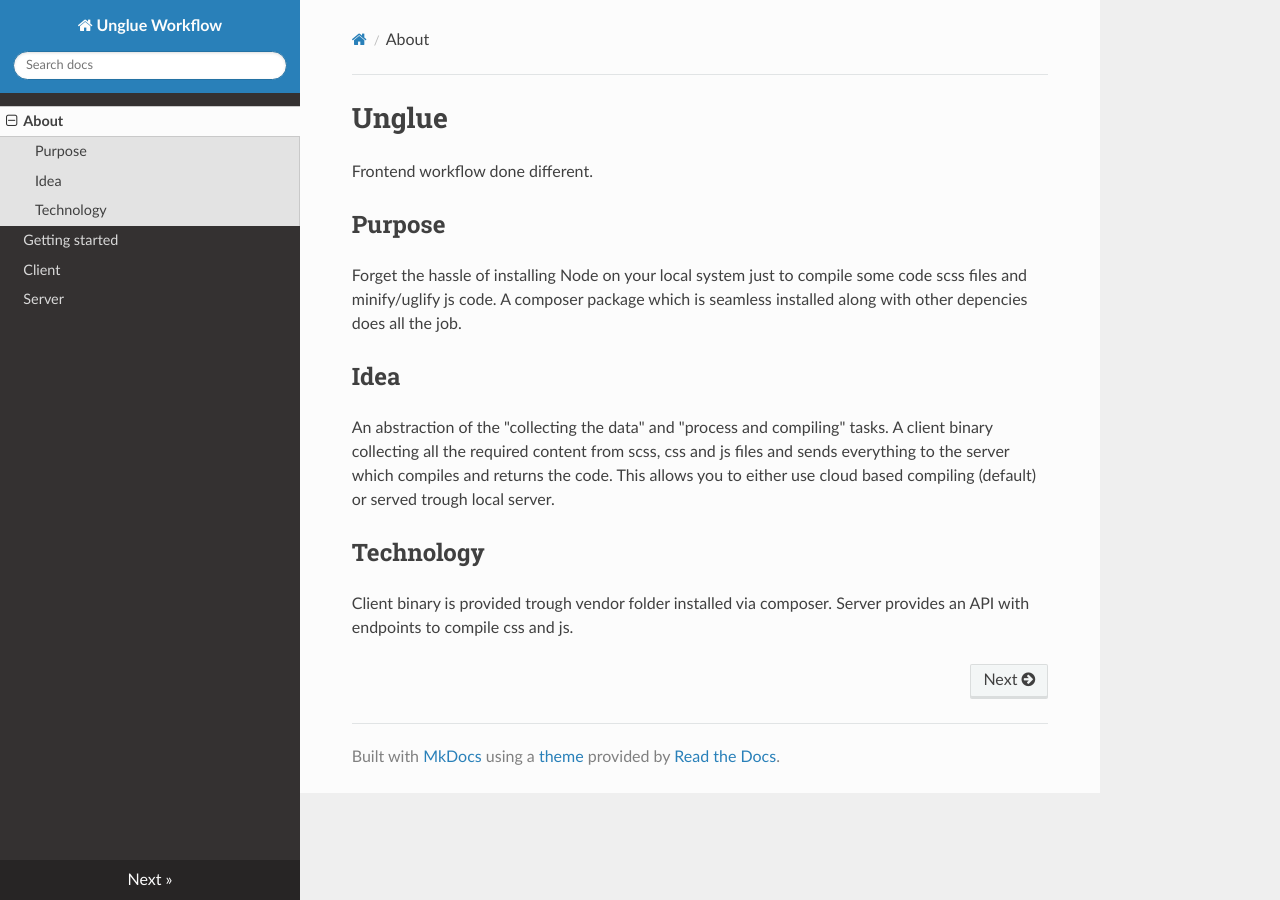
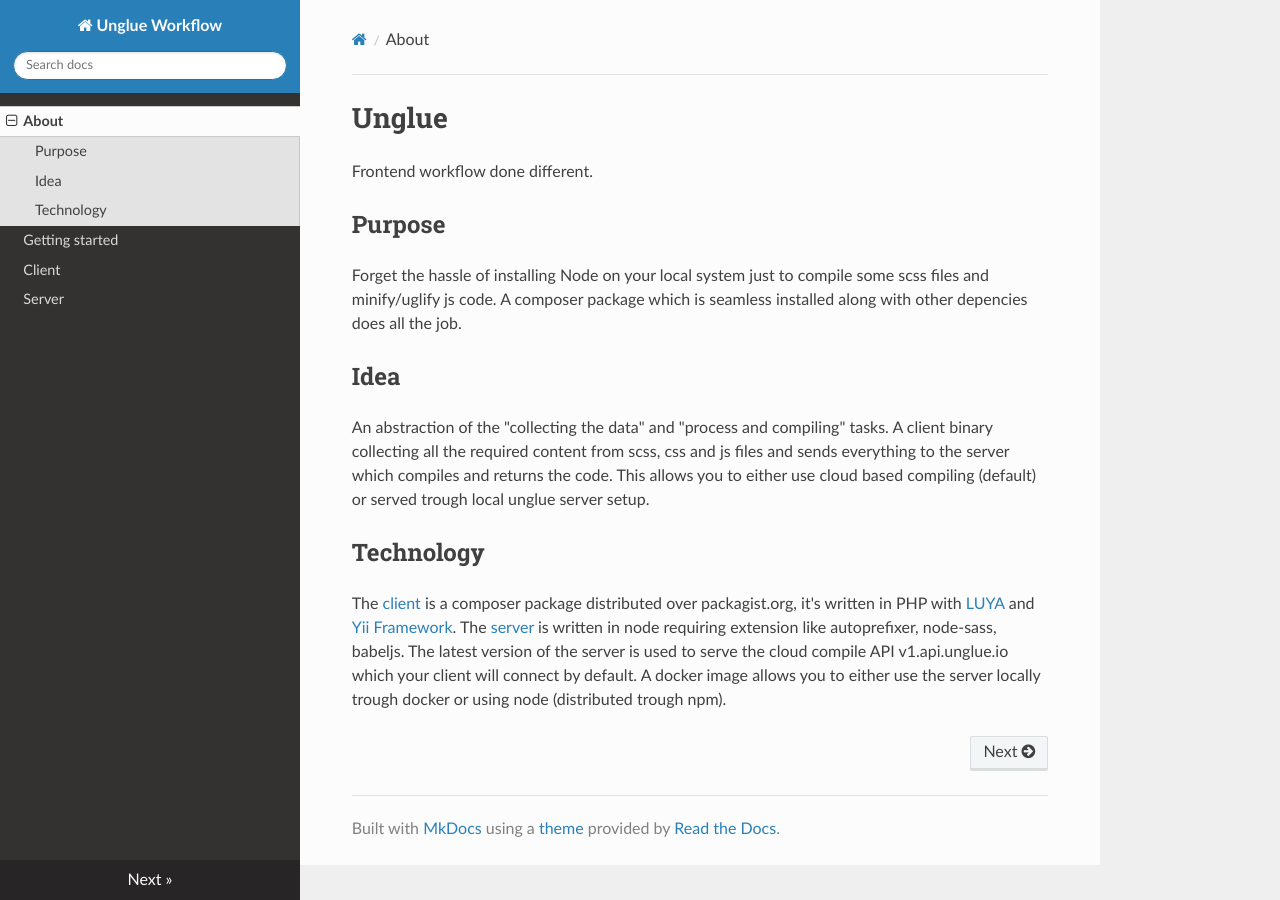
Before and after one commit to frontend-workflow-cloud-compiler/docs, an MkDocs documentation site: the page built from docs/index.md, in a window 1280 px wide. Built offline with MkDocs 1.6.1, drawn with Linux system fonts in a browser that asks for light colours; nearby versions of some CDN libraries; old or Windows-style settings are respelled for this version of MkDocs.

Commit message:
Update index.md

```diff
--- a/docs/index.md
+++ b/docs/index.md
@@ -4,12 +4,12 @@
 
 ## Purpose
 
-Forget the hassle of installing Node on your local system just to compile some code scss files and minify/uglify js code. A composer package which is seamless installed along with other depencies does all the job.
+Forget the hassle of installing Node on your local system just to compile some scss files and minify/uglify js code. A composer package which is seamless installed along with other depencies does all the job.
 
 ## Idea
 
-An abstraction of the "collecting the data" and "process and compiling" tasks. A client binary collecting all the required content from scss, css and js files and sends everything to the server which compiles and returns the code. This allows you to either use cloud based compiling (default) or served trough local server.
+An abstraction of the "collecting the data" and "process and compiling" tasks. A client binary collecting all the required content from scss, css and js files and sends everything to the server which compiles and returns the code. This allows you to either use cloud based compiling (default) or served trough local unglue server setup.
 
 ## Technology
 
-Client binary is provided trough vendor folder installed via composer. Server provides an API with endpoints to compile css and js.
+The [client](client.md) is a composer package distributed over packagist.org, it's written in PHP with [LUYA](https://luya.io) and [Yii Framework](https://yiiframework.com). The [server](server.md) is written in node requiring extension like autoprefixer, node-sass, babeljs. The latest version of the server is used to serve the cloud compile API v1.api.unglue.io which your client will connect by default. A docker image allows you to either use the server locally trough docker or using node (distributed trough npm).
```
